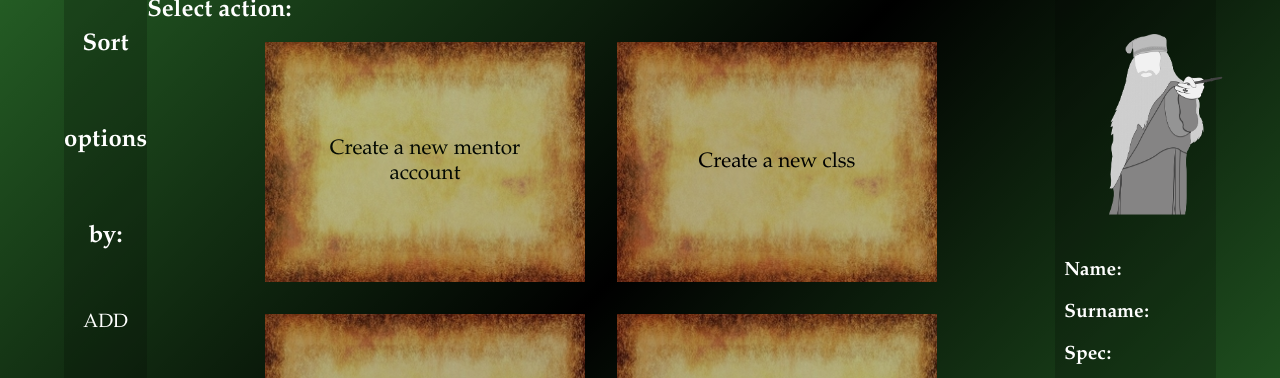
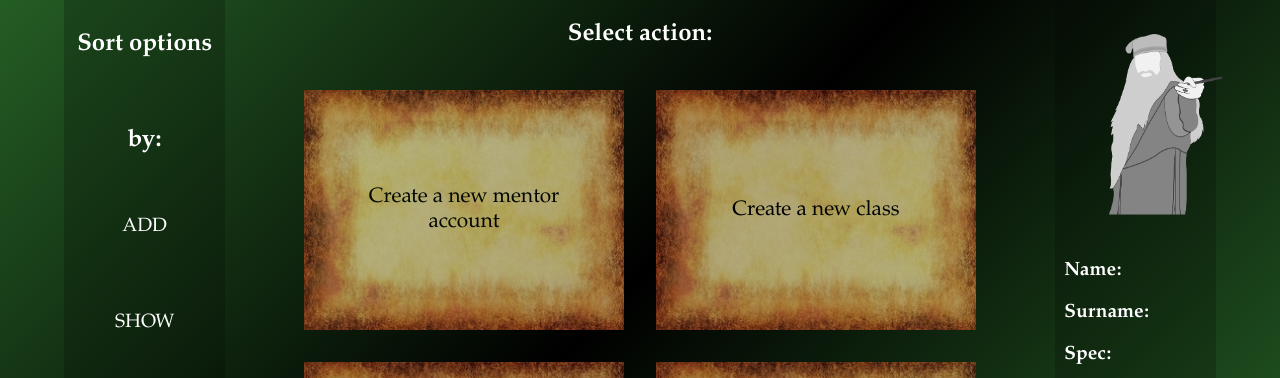
Before and after one commit to wtokarz80/QuestStore, a plain HTML site: page public/html/admin-menu.html in a window 1280 px wide. Shown: the part 379-757 px from the top of the page. Drawn offline with Linux system fonts and the light colour scheme.

Commit message:
correct path to icon

```diff
--- a/public/html/admin-menu.html
+++ b/public/html/admin-menu.html
@@ -5,7 +5,7 @@
     <meta name="viewport" content="width=device-width, initial-scale=1.0">
     <link rel="stylesheet" type="text/css" href="../css/style.css">
     <link rel="stylesheet" type="text/css" href="../css/admin-menu.css">
-    <link rel="icon" href="../Public/img/favicon.ico">
+    <link rel="icon" href="../../resources/img/favicon.ico">
 
     <title>Profile</title>
 </head>
@@ -45,14 +45,14 @@
             </div>
         </aside>
 
-        <section class="maincontent">
+        <section class="main-content">
             <h1>Select action: </h1>
             <div class="items-content">
                 <div class="item">
                     <a href="#">Create a new mentor account</a>
                 </div>
                 <div class="item">
-                    <a href="#">Create a new clss</a>
+                    <a href="#">Create a new class</a>
                 </div>
                 <div class="item">
                     <a href="#">Edit mentor's profile</a>
```
